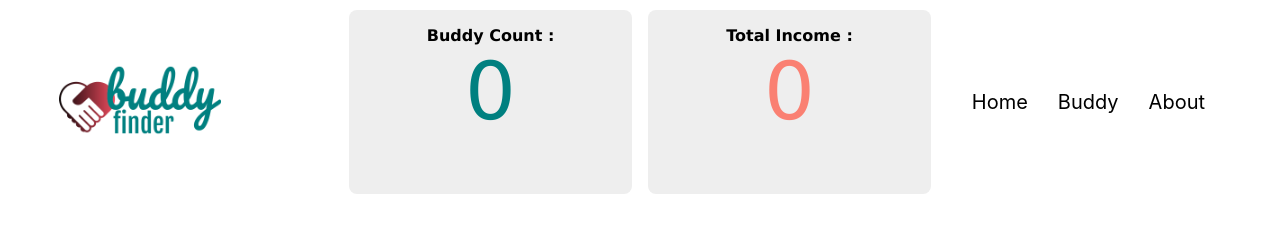
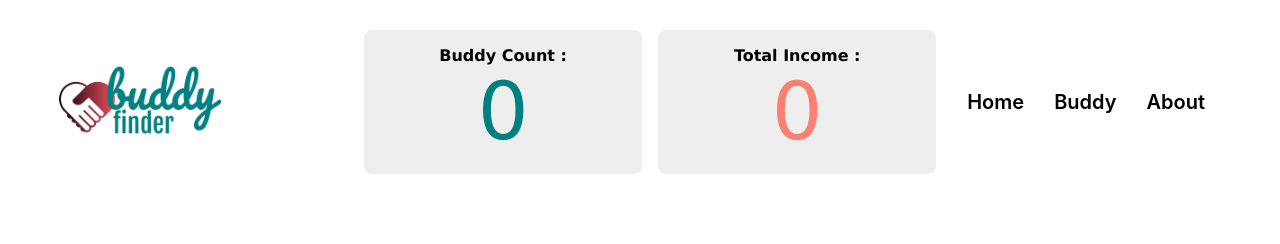
Before and after one commit to MinhazMinu/buddy-list, a React (Create React App) app: page / in a window 1280 px wide. Shown: the top 244 px of the page. Built offline with nearby package versions, Linux system fonts and the light colour scheme.

Commit message:
logo size change

```diff
--- a/src/components/Header/Header.css
+++ b/src/components/Header/Header.css
@@ -2,10 +2,35 @@
   height: 180px;
 }
 
-/* @media screen and (min-width: 768px) {
+@media screen and (min-width: 500px) {
   .header {
     display: grid;
     grid-template-columns: 1fr;
+    gap: 16px;
+  }
+  .count,
+  .income {
+    width: 80%;
+    margin: 20px;
+  }
+  /* .header img {
+    height: 100px;
+    text-align: center;
+
+    display: flex;
+    justify-content: center;
+  } */
+  .header nav {
+    text-align: center;
+
+    display: flex;
+    justify-content: center;
+  }
+}
+@media screen and (min-width: 768px) {
+  .header {
+    display: grid;
+    grid-template-columns: 1fr 1fr;
     gap: 16px;
   }
 }
@@ -15,14 +40,14 @@
     grid-template-columns: 1fr 1fr 1fr 1fr;
     gap: 16px;
   }
-} */
+}
 
 .header {
   margin: 0px 30px;
   padding: 10px 20px;
-  display: grid;
+  /* display: grid;
   grid-template-columns: 1fr 1fr 1fr 1fr;
-  gap: 16px;
+  gap: 16px; */
   /*
   position: fixed;
   width: 100%; */
@@ -36,12 +61,19 @@
   display: flex;
   justify-content: flex-end;
   align-items: center;
+  font-weight: 600;
+  padding-left: 30px;
 }
 nav a {
   text-decoration: none;
   color: black;
   margin-right: 20px;
   padding: 5px;
+  border-bottom: 1px solid transparent;
+  transition: all 0.3s linear;
+}
+nav a:hover {
+  border-bottom: 3px solid #e4e3e3;
 }
 .count,
 .income {
@@ -55,9 +87,14 @@
 
   display: flex;
   justify-content: center;
+  transition: all 0.3s linear;
+
   /* align-items:  center; */
 }
-
+.count:hover,
+.income:hover {
+  box-shadow: 5px 5px 10px rgba(0, 0, 0, 0.3);
+}
 .amo,
 .bc {
   /* background-color: aqua; */
```
